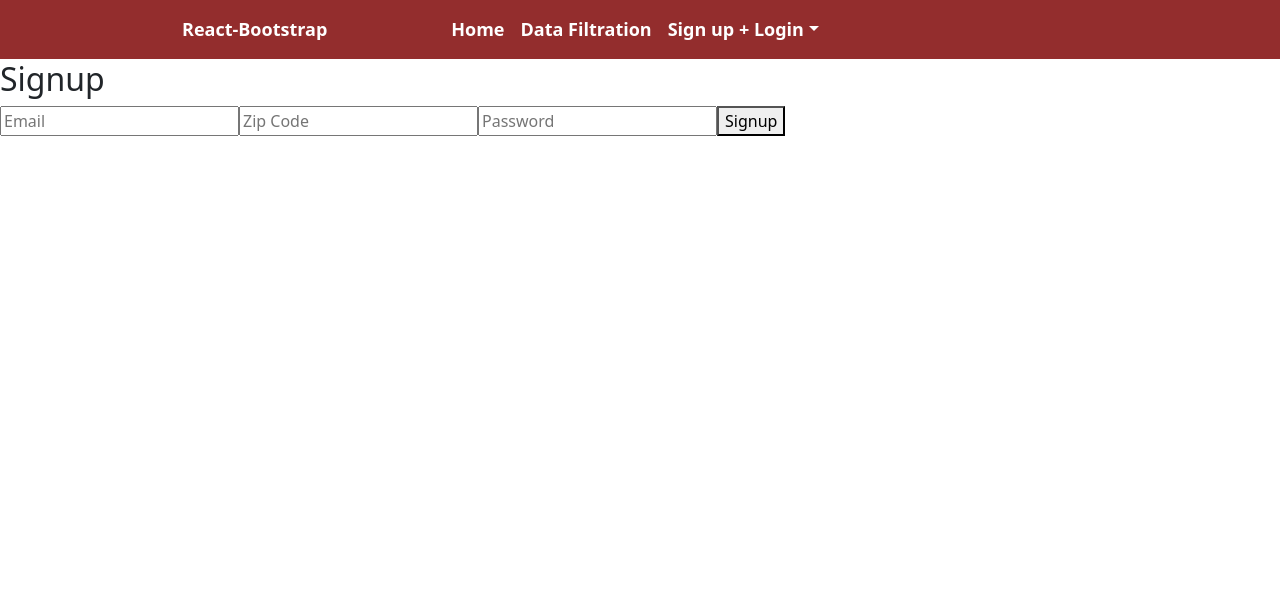
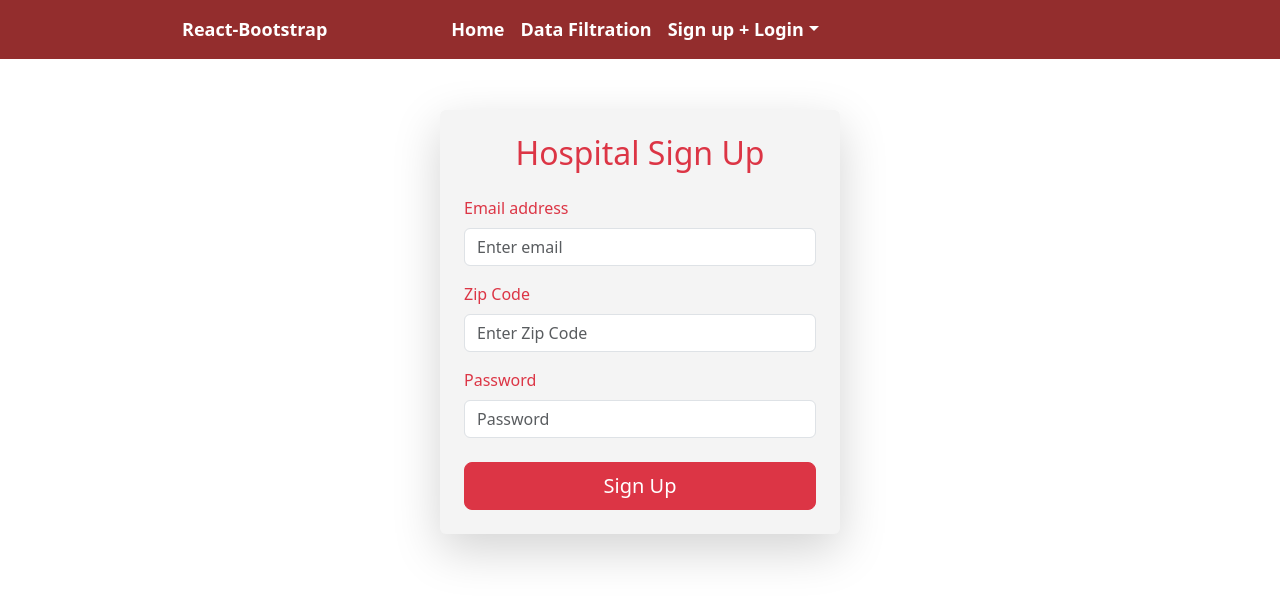
Before and after one commit to alokthakrar/gotblood, a React (Create React App) app in the folder frontend/: page /hsign in a window 1280 px wide. Shown: the top 602 px of the page. Built offline with nearby package versions, Linux system fonts and the light colour scheme.

Commit message:
ui improvements

```diff
--- a/frontend/src/pages/HospitalSignup/HospitalSignup.css
+++ b/frontend/src/pages/HospitalSignup/HospitalSignup.css
@@ -1,95 +1,53 @@
-body {
-  background-color: #f4f4f9;
-  font-family: 'Roboto', sans-serif;
-  margin: 0;
-  padding: 0;
-  display: flex;
-  align-items: center;
-  justify-content: center;
-  height: 100vh;
+/* Hsignup.css */
+
+.hsignup-form-container {
+  max-width: 400px; /* Increased max-width for wider widget */
+  margin: 50px auto 0; /* Added top margin (50px), auto horizontal margins, 0 bottom margin */
+  padding: 20px;
+  background-color: #f4f4f4;
+  border-radius: 10px;
 }
 
-.form-container {
-  width: 100%;
-  max-width: 400px;
-  padding: 20px;
-  background: #ffffff;
-  border-radius: 10px;
-  box-shadow: 0 4px 8px rgba(0, 0, 0, 0.2);
+h2 {
   text-align: center;
-  border: 1px solid #ddd;
 }
 
-.form-container h2 {
-  font-size: 24px;
-  color: #d9534f;
-  margin-bottom: 20px;
+.form-group {
+  margin-bottom: 15px;
 }
 
-.form-container input {
+.form-group label {
+  display: block;
+  font-weight: bold;
+}
+
+.form-group input,
+.form-group select {
+  width: 100%;
+  padding: 8px;
+  margin-top: 5px;
+  border-radius: 4px;
+  border: 1px solid #ccc;
+}
+
+button {
   width: 100%;
   padding: 10px;
+  background-color: #4CAF50;
+  color: white;
+  border: none;
+  border-radius: 4px;
   font-size: 16px;
-  margin-bottom: 15px;
-  border: 1px solid #ddd;
-  border-radius: 5px;
-  box-sizing: border-box;
-  transition: border-color 0.3s ease;
+  cursor: pointer;
 }
 
-.form-container input:focus {
-  border-color: #d9534f;
-  outline: none;
-}
-
-.form-container button {
-  width: 100%;
-  padding: 10px 15px;
-  font-size: 18px;
-  background-color: #d9534f;
-  color: #ffffff;
-  border: none;
-  border-radius: 5px;
-  cursor: pointer;
-  transition: background-color 0.3s ease, box-shadow 0.3s ease;
-}
-
-.form-container button:hover {
-  background-color: #b52b2b;
-  box-shadow: 0 4px 6px rgba(0, 0, 0, 0.2);
-}
-
-.form-container button:disabled {
+button:disabled {
   background-color: #ddd;
   cursor: not-allowed;
 }
 
-.form-container p {
-  font-size: 14px;
-  color: #333;
-  margin-top: 10px;
+.error-message {
+  color: red;
+  font-weight: bold;
+  text-align: center;
 }
-
-.form-container p.error {
-  color: #a94442;
-}
-
-.form-container p.success {
-  color: #3c763d;
-}
-
-@media (max-width: 768px) {
-  .form-container {
-    padding: 15px;
-    margin: 10px;
-  }
-
-  .form-container h2 {
-    font-size: 20px;
-  }
-
-  .form-container button {
-    font-size: 16px;
-    padding: 8px;
-  }
-}
--- a/frontend/src/pages/HospitalSignup/HospitalSignup.js
+++ b/frontend/src/pages/HospitalSignup/HospitalSignup.js
@@ -1,7 +1,7 @@
 import React, { useState } from "react";
-import axios from "axios";
+import { Container, Row, Col, Form, FormGroup, FormLabel, FormControl, Button, Alert } from 'react-bootstrap';
+import './HospitalSignup.css'; // Import a CSS file for custom styles
 
-//Opencage api
 const GEOCODING_API_KEY = "041a9e867a23424d9eb6586661af3d59"; // Replace with your API key
 const GEOCODING_API_URL = "https://api.opencagedata.com/geocode/v1/json";
 
@@ -12,7 +12,8 @@ const Hsignup = () => {
         password: "",
     });
     const [message, setMessage] = useState("");
-  const [redirect, setRedirect] = useState(false); // State to control the redirect
+    const [error, setError] = useState("");
+    const [redirect, setRedirect] = useState(false);
 
     const handleChange = (e) => {
         setFormData({ ...formData, [e.target.name]: e.target.value });
@@ -20,82 +21,119 @@ const Hsignup = () => {
 
     const handleSubmit = async (e) => {
         e.preventDefault();
+        setError("");
+        setMessage("");
 
-    // Geocode the zip code to get latitude and longitude
         const { zipCode } = formData;
         if (!zipCode) {
-      setMessage("Zip code is required.");
+            setError("Zip code is required.");
             return;
         }
 
         try {
-      const geocodeResponse = await axios.get(GEOCODING_API_URL, {
-        params: {
-          q: zipCode,
-          key: GEOCODING_API_KEY,
-        },
-      });
+            const geocodeResponse = await fetch(`${GEOCODING_API_URL}?q=${zipCode}&key=${GEOCODING_API_KEY}`);
+            if (!geocodeResponse.ok) {
+                throw new Error(`Geocoding API error! status: ${geocodeResponse.status}`);
+            }
+            const geocodeData = await geocodeResponse.json();
 
-      if (geocodeResponse.data.results.length === 0) {
-        setMessage("Invalid zip code.");
+            if (geocodeData.results.length === 0) {
+                setError("Invalid zip code.");
                 return;
             }
 
-      const { lat, lng } = geocodeResponse.data.results[0].geometry; // Extract latitude and longitude
-
-      // Add latitude and longitude to the form data
+            const { lat, lng } = geocodeData.results[0].geometry;
             const updatedFormData = {
                 ...formData,
                 latitude: lat,
                 longitude: lng,
             };
 
-      // Send the updated form data to the server
-      const response = await axios.post("http://localhost:5001/api/signup", updatedFormData);
-      setMessage(response.data.message);
-      setTimeout(() => setRedirect(true), 2000); // Set redirect flag after 2 seconds
-    } catch (error) {
-      setMessage(error.response?.data?.error || "Signup failed. Try again.");
+            const signupResponse = await fetch("http://localhost:5001/api/signup", {
+                method: 'POST',
+                headers: {
+                    'Content-Type': 'application/json',
+                },
+                body: JSON.stringify(updatedFormData),
+            });
+
+            const signupData = await signupResponse.json();
+
+            if (signupResponse.ok) {
+                setMessage(signupData.message);
+                setTimeout(() => setRedirect(true), 2000);
+            } else {
+                setError(signupData.error || "Signup failed. Try again.");
+            }
+
+        } catch (apiError) {
+            console.error("API Error:", apiError);
+            setError(apiError.message || "Signup process failed. Please check your connection and try again.");
         }
     };
 
-  // Redirect to login page manually after signup success
     if (redirect) {
-    window.location.href = "/login"; // Redirect to the login page
+        window.location.href = "/login";
     }
 
     return (
-    <div className="form-container">
-      <h2>Signup</h2>
-      <form onSubmit={handleSubmit}>
-        <input
+        <Container fluid className="hsignup-page">
+            <Row className="justify-content-center align-items-center h-100">
+                <Col md={6} lg={5}> {/* Reduced column size here: md={3} lg={2} */}
+                    <Container className="hsignup-form-container p-4 rounded shadow-lg">
+                        <h2 className="text-center mb-4 text-danger">Hospital Sign Up</h2>
+                        {error && <Alert variant="danger" className="mb-3">{error}</Alert>}
+                        {message && <Alert variant="success" className="mb-3">{message}</Alert>}
+                        <Form onSubmit={handleSubmit}>
+                            <FormGroup className="mb-3" controlId="formEmail">
+                                <FormLabel className="text-danger">Email address</FormLabel>
+                                <FormControl
                                     type="email"
                                     name="email"
-          placeholder="Email"
+                                    placeholder="Enter email"
                                     value={formData.email}
                                     onChange={handleChange}
                                     required
+                                    className="form-control-red-border"
                                 />
-        <input
+                            </FormGroup>
+
+                            <FormGroup className="mb-3" controlId="formZipCode">
+                                <FormLabel className="text-danger">Zip Code</FormLabel>
+                                <FormControl
                                     type="text"
                                     name="zipCode"
-          placeholder="Zip Code" // Zip Code for location
+                                    placeholder="Enter Zip Code"
                                     value={formData.zipCode}
                                     onChange={handleChange}
                                     required
+                                    className="form-control-red-border"
                                 />
-        <input
+                            </FormGroup>
+
+                            <FormGroup className="mb-4" controlId="formPassword">
+                                <FormLabel className="text-danger">Password</FormLabel>
+                                <FormControl
                                     type="password"
                                     name="password"
                                     placeholder="Password"
                                     value={formData.password}
                                     onChange={handleChange}
                                     required
+                                    className="form-control-red-border"
                                 />
-        <button type="submit">Signup</button>
-      </form>
-      {message && <p>{message}</p>}
+                            </FormGroup>
+
+                            <div className="d-grid">
+                                <Button variant="danger" type="submit" size="lg">
+                                    Sign Up
+                                </Button>
                             </div>
+                        </Form>
+                    </Container>
+                </Col>
+            </Row>
+        </Container>
     );
 };
 
```
Lines whose indentation alone changed are shown as unchanged.
